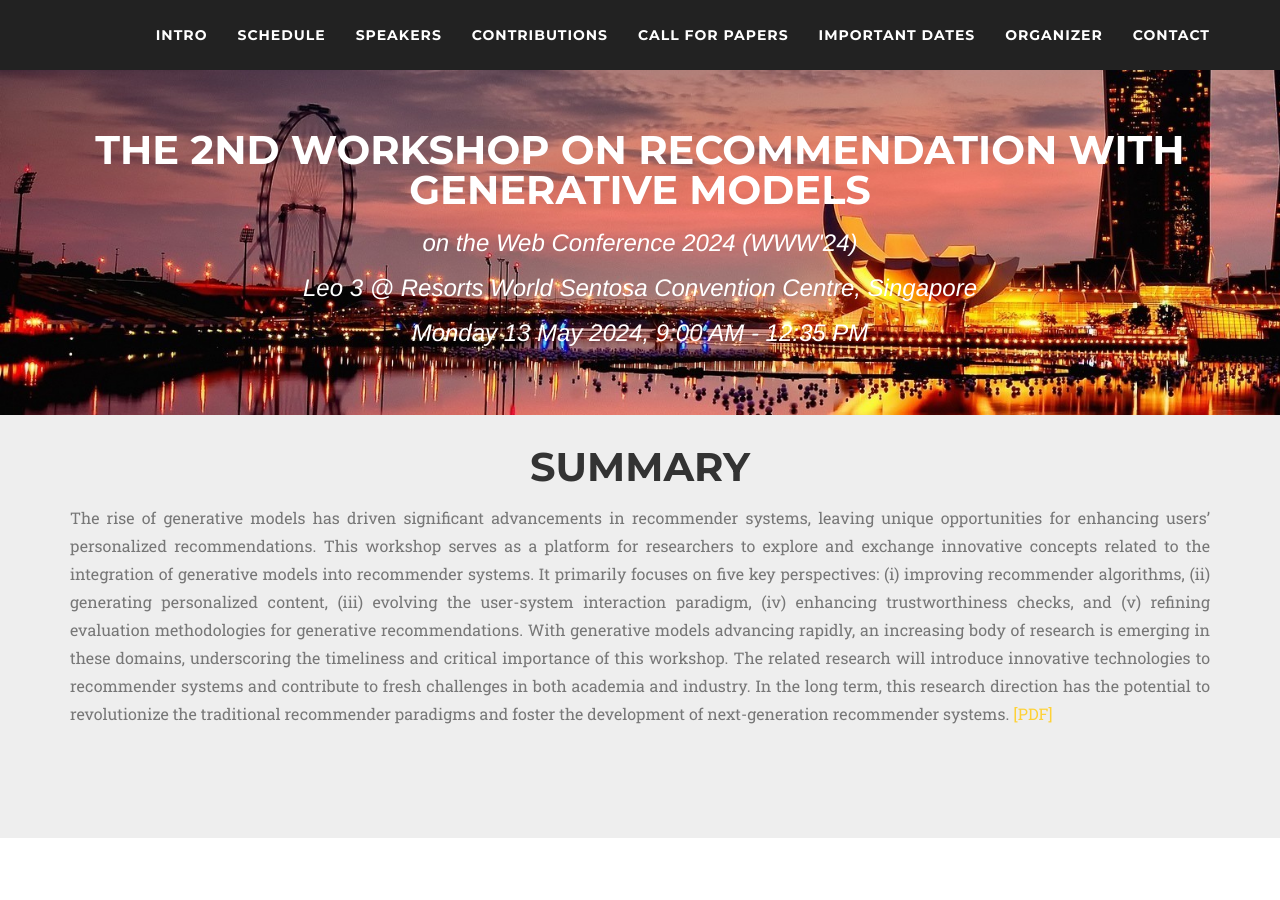
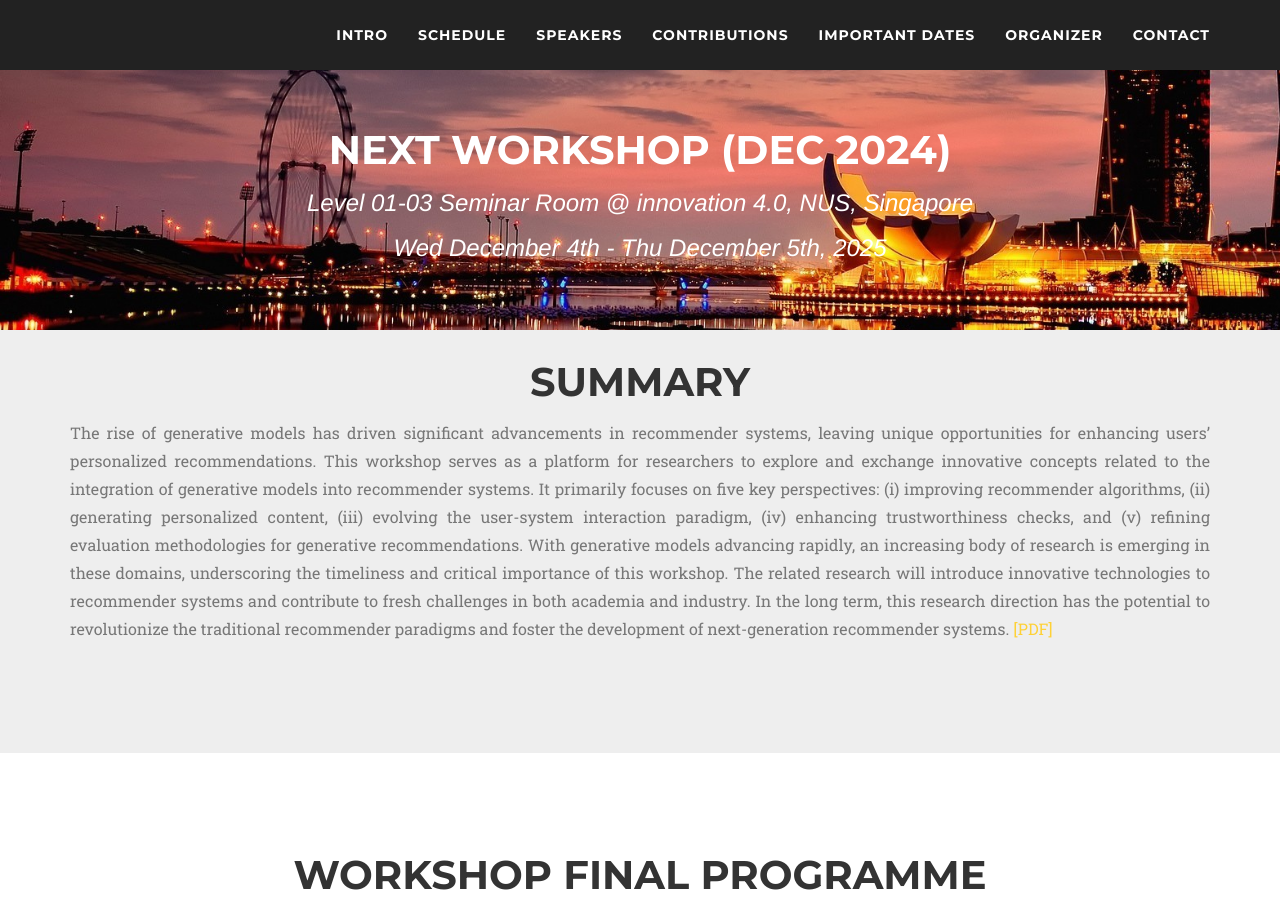
Before and after one commit to next-events/workshop-dec-2024, a Jekyll site: the page built from index.md, in a window 1280 px wide and 900 px high. Built offline with Jekyll 4.4.1, drawn with Linux system fonts in a browser that asks for light colours; nearby versions of some CDN libraries; some web fonts are replaced.

Commit message:
first commit

```diff
--- a/_config.yml
+++ b/_config.yml
@@ -3,15 +3,15 @@ description: Cayman is a clean, responsive theme for GitHub Pages.
 show_downloads: false
 theme: jekyll-theme-cayman
 
-conference_name: The 2nd Workshop on Recommendation with Generative Models
-conference_www: "on the Web Conference 2024 (WWW'24)"
+conference_name: NExT Workshop (Dec 2024)
+# conference_www: "on the Web Conference 2024 (WWW'24)"
 # conference_www: "Venue & Date: TBD"
-conference_venue: "Leo 3 @ Resorts World Sentosa Convention Centre, Singapore"
-conference_time: "Monday 13 May 2024, 9:00 AM - 12:35 PM"
+conference_venue: "Level 01-03 Seminar Room @ innovation 4.0, NUS, Singapore"
+# conference_time: "Monday 13 May 2024, 9:00 AM - 12:35 PM"
+conference_time: "Wed December 4th - Thu December 5th, 2025"
 # conference_venue: ""
 # conference_intro: "Will be held in 2024"
 conference_intro: ""
-
 github:
   zip_url: http://www.google.com
 
--- a/_includes/nav-bar.html
+++ b/_includes/nav-bar.html
@@ -53,9 +53,9 @@
                 <li>
                     <a class="page-scroll" href="#contributions">Contributions</a>
                 </li>
-                <li>
+                <!-- <li>
                     <a class="page-scroll" href="#call">Call for Papers</a>
-                </li>
+                </li> -->
                 <li>
                     <a class="page-scroll" href="#dates">Important Dates</a>
                 </li>
```
